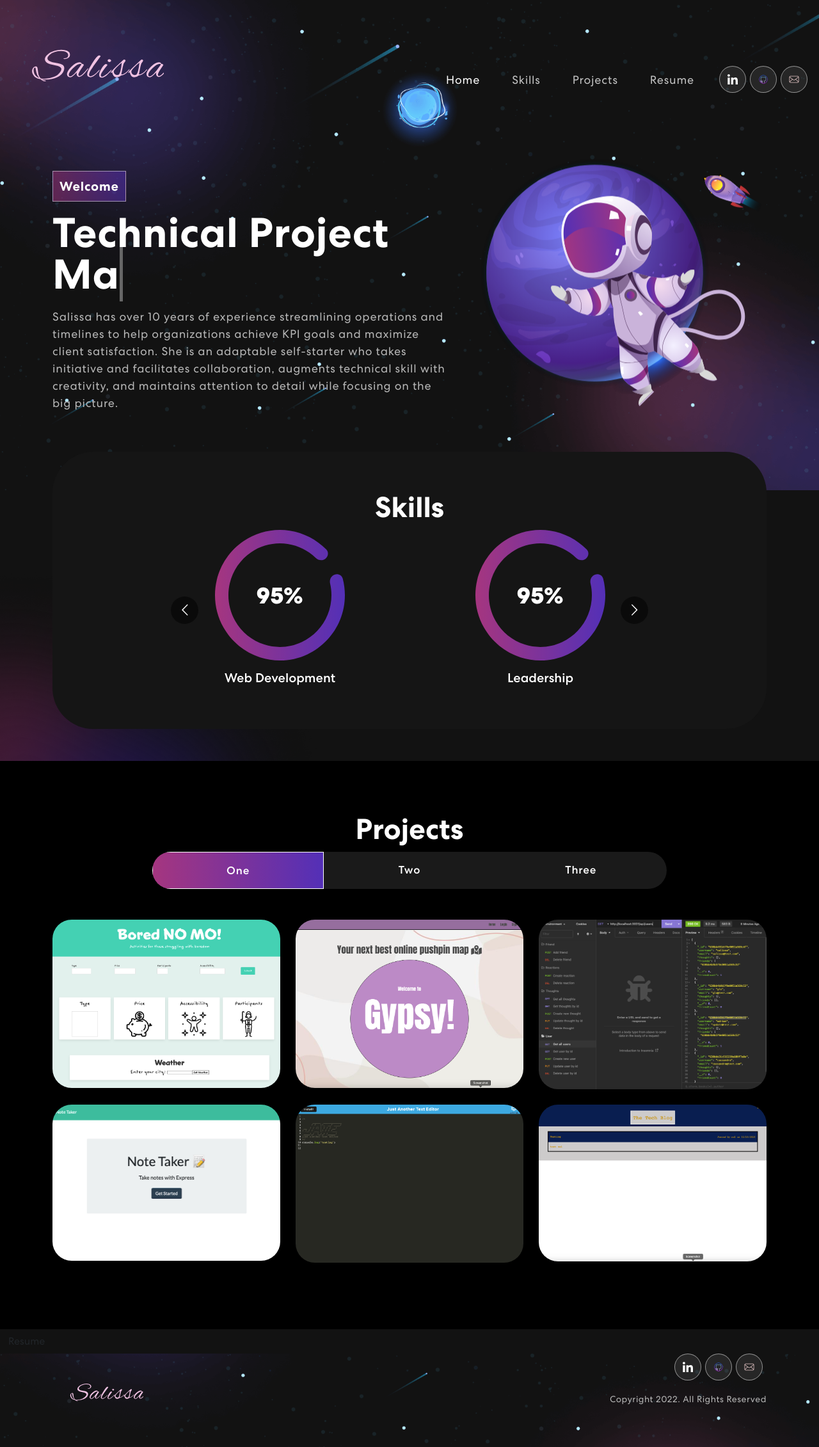
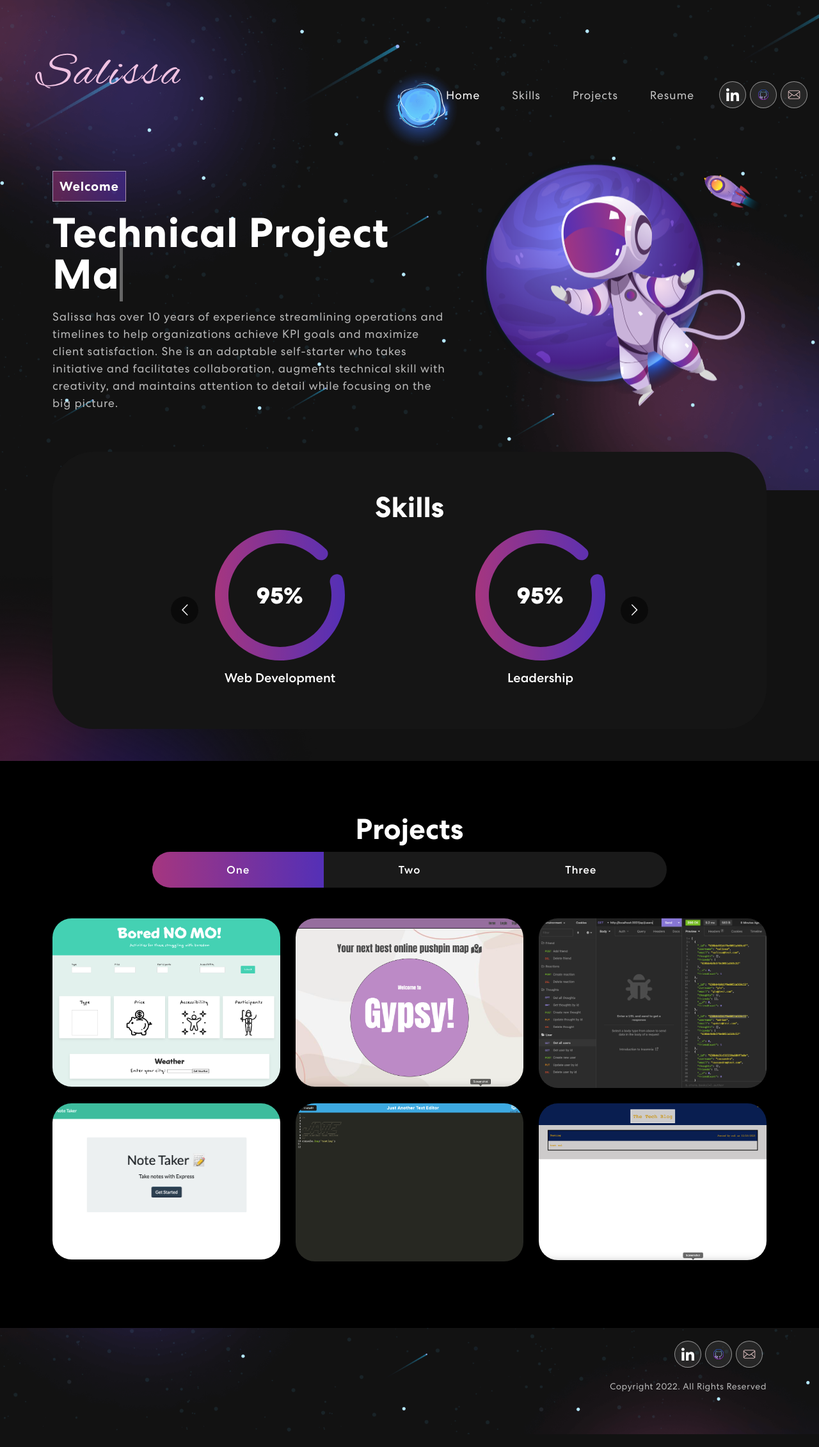
Before and after one commit to Salissa4/Salissa, a React (Create React App) app: page / in a window 1280 px wide. Shown: the whole page at 64% size. Built offline with nearby package versions, Linux system fonts and the light colour scheme.

Commit message:
changed styling, logo, deleted component

```diff
--- a/src/App.css
+++ b/src/App.css
@@ -84,8 +84,8 @@ p.danger {
 
 /***Header Img***/
 .header-img {
-  max-width: 20%;
-  padding-bottom: 90px;
+  max-width: 22%;
+  padding-bottom: 125px;
   height: auto;
 }
 
@@ -146,13 +146,13 @@ span.navbar-text {
     background-color: #ffffff;
     border-radius: 50%;
     transform: scale(0);
-	transition: 0.3s ease-in-out;
+	  transition: 0.3s ease-in-out;
 }
 .social-icon a:hover::before {
     transform: scale(1);
 }
 .social-icon a img {
-	width: 40%;
+	width: 50%;
 	z-index: 1;
 	transition: 0.3s ease-in-out;
 }
@@ -360,7 +360,7 @@ nav.navbar .navbar-toggler[aria-expanded="true"] .navbar-toggler-icon {
 	font-weight: 700;
   text-align: center;
 }
-.project p {
+/* .project p {
   color: #B8B8B8;
   font-size: 18px;
   letter-spacing: 0.8px;
@@ -368,7 +368,7 @@ nav.navbar .navbar-toggler[aria-expanded="true"] .navbar-toggler-icon {
   margin: 14px auto 30px auto;
   text-align: center;
   width: 56%;
-}
+} */
 .project .nav.nav-pills {
   width: 72%;
   margin: 0 auto;
@@ -407,9 +407,7 @@ nav.navbar .navbar-toggler[aria-expanded="true"] .navbar-toggler-icon {
 .project .nav.nav-pills .nav-link.active::before {
     width: 100% !important;
 }
-.project .nav.nav-pills .nav-link.active {
-    border: 1px solid rgba(255, 255, 255, 1);
-}
+
 .nav-link#projects-tabs-tab-first {
   border: 1px solid rgba(255, 255, 255, 0.5);
   border-radius: 55px 0px 0px 55px;
@@ -466,6 +464,9 @@ nav.navbar .navbar-toggler[aria-expanded="true"] .navbar-toggler-icon {
   font-size: 15px;
   letter-spacing: 0.8px;
 }
+.proj-link{
+  color:#fff;
+}
 .background-image-right {
   top: 20%;
   position: absolute;
@@ -487,6 +488,11 @@ nav.navbar .navbar-toggler[aria-expanded="true"] .navbar-toggler-icon {
 .footer img {
   width: 26%;
 }
+
+.footer-social{
+  padding-top: 20px;
+}
+
 .footer p {
   font-weight: 400;
   font-size: 14px;
--- a/src/App.js
+++ b/src/App.js
@@ -5,7 +5,6 @@ import NavBar from './components/NavBar';
 import Banner from './components/Banner';
 import Skills from './components/Skills';
 import Projects from './components/Projects';
-import Resume from './components/Resume';
 import Footer from './components/Footer';
 
 export default function App() {
@@ -15,7 +14,6 @@ export default function App() {
       <Banner />
       <Skills />
       <Projects />
-      <Resume />
       <Footer />
     </div>
   );
--- a/src/components/Footer.js
+++ b/src/components/Footer.js
@@ -1,9 +1,6 @@
 import { Container, Row, Col } from 'react-bootstrap';
-import sal2 from '../assets/images/sal2.svg';
 import navIcon1 from '../assets/images/nav-icon1.svg';
 import git2 from '../assets/images/git2.png';
-// import Pdf from '../assets/docs/SH.pdf';
-// import resume from '../assets/images/resume.png';
 import email from '../assets/images/email.png'
 
 export default function Footer () {
@@ -12,13 +9,11 @@ export default function Footer () {
             <Container>
                 <Row className='align-items-center'>
                     <Col size={12} sm={6}>
-                        <img src={sal2} alt='salissa'/>
                     </Col>
                     <Col size={12} sm={6} className='text-center text-sm-end'>
-                        <div className='social-icon'>
+                        <div className='social-icon footer-social'>
                             <a href='https://www.linkedin.com/in/salissah/'><img src={navIcon1} alt='linkedin icon' /></a>
                             <a href='https://github.com/Salissa4'><img src={git2} alt='github icon' /></a>
-                            {/* <a href={Pdf}><img src={resume} alt='document'/></a> */}
                             <a href="mailto:salissa4@gmail.com?"><img src={email} alt='envelope'/></a>
                         </div>
                         <p>Copyright 2022. All Rights Reserved</p>
--- a/src/components/NavBar.js
+++ b/src/components/NavBar.js
@@ -7,7 +7,6 @@ import sal2 from '../assets/images/sal2.svg';
 import navIcon1 from '../assets/images/nav-icon1.svg';
 import git2 from '../assets/images/git2.png';
 import Pdf from '../assets/docs/SH.pdf';
-import resume from '../assets/images/resume.png';
 import email from '../assets/images/email.png'
 
 export default function NavBar () {
@@ -52,7 +51,6 @@ export default function NavBar () {
               <div className='social-icon'>
               <a href='https://www.linkedin.com/in/salissah/'><img src={navIcon1} alt='linked in icon' /></a>
               <a href='https://github.com/Salissa4'><img src={git2} alt='github icon' /></a>
-              {/* <a href={Pdf} target="_black"><img src={resume} alt='document'/></a> */}
               <a href="mailto:salissa4@gmail.com?"><img src={email} alt='envelope'/></a>
               </div>
             </span>
--- a/src/components/ProjectCard.js
+++ b/src/components/ProjectCard.js
@@ -9,8 +9,9 @@ export const ProjectCard = ({ title, description, imgUrl, Github, Live}) => {
                     <h4>{title}</h4>
                     <span>{description}</span>
                     <Row>
-                    <a href={Github}>Github</a></Row>
-                    <a href={Live}>Live</a>
+                        <a href={Github}>Github</a>
+                        <a href={Live}>Live</a>
+                    </Row>
                 </div>
             </div>
         </Col>
--- a/src/components/Resume.js
+++ /dev/null
@@ -1,10 +0,0 @@
-import React from "react";
-import SH from '../assets/docs/SH.pdf';
-
-export default function resume () {
-    return (
-        <div>
-            <a href={SH} className= 'btn'>Resume</a>
-        </div>
-    )
-}
```
